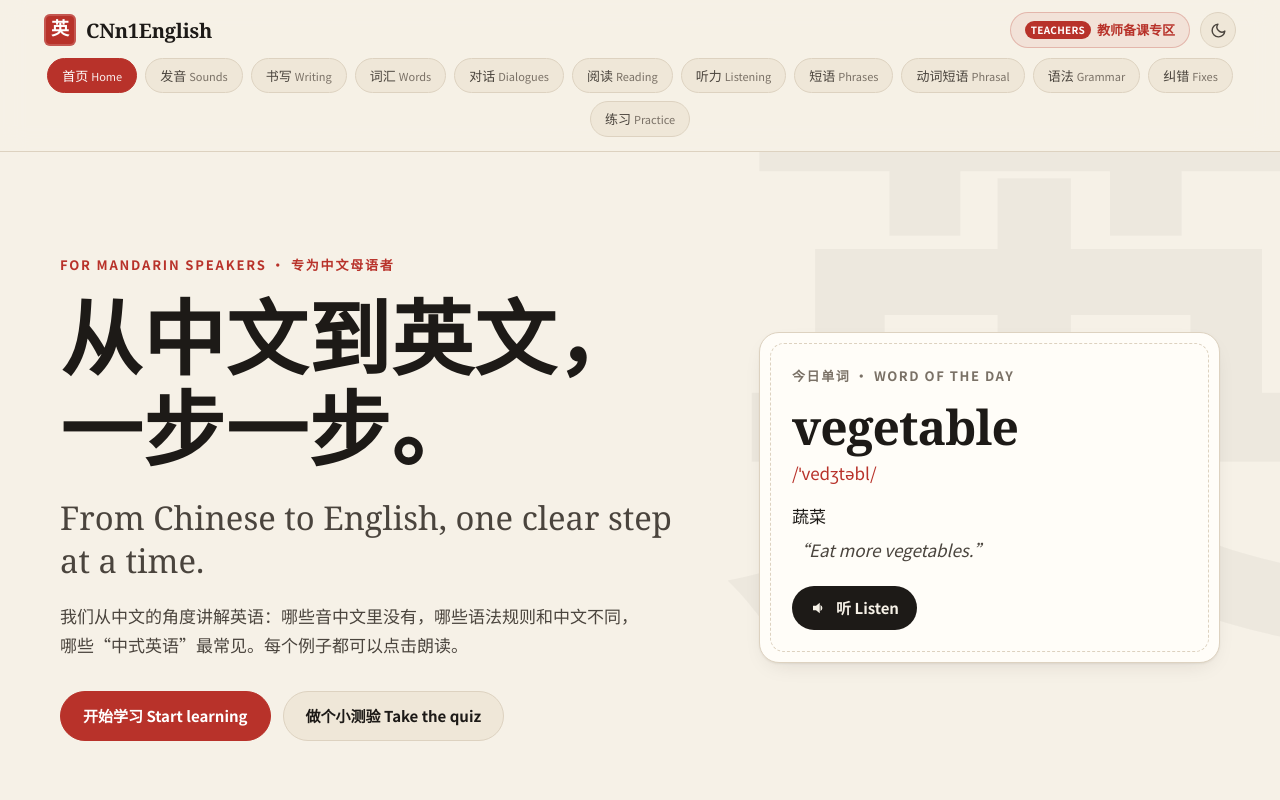
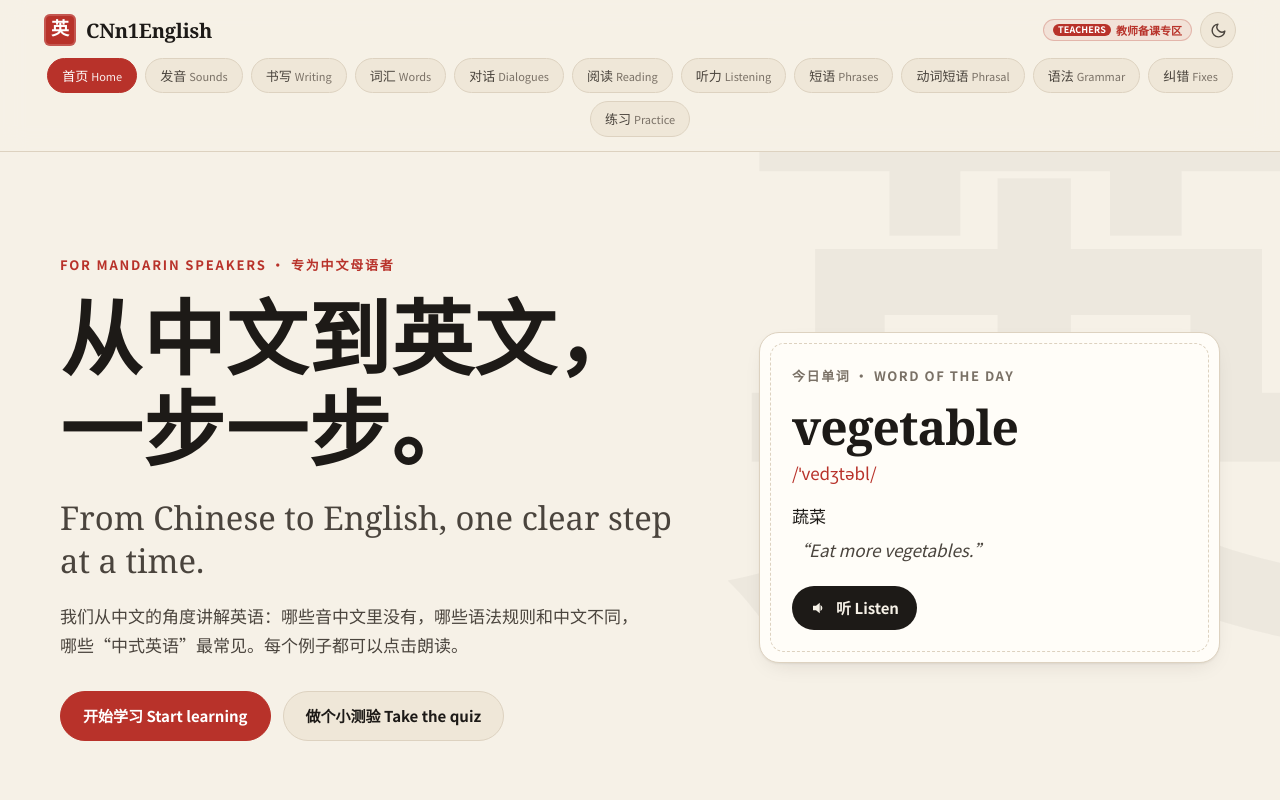
Before and after one commit to chanAle-lab/CNn1English, a plain HTML site: page index.html in a window 1280 px wide. Shown: the top 800 px of the page. Drawn offline with Linux system fonts and the light colour scheme; a web font is replaced by a local one.

Commit message:
Make teacher hub toggle button more compact and refined

```diff
--- a/assets/style.css
+++ b/assets/style.css
@@ -2325,35 +2325,46 @@ p { margin: 0; }
 .header-actions {
   display: flex;
   align-items: center;
-  gap: 10px;
+  gap: 8px;
 }
 .nav-btn-back,
-.nav-btn-studio,
-.nav-btn-teachers {
+.nav-btn-studio {
   display: inline-flex;
   align-items: center;
-  gap: 6px;
-  font-size: var(--text-xs);
+  gap: 5px;
+  font-size: 11.5px;
   font-weight: 600;
-  padding: 6px 14px;
+  padding: 3px 10px;
   border-radius: 999px;
   text-decoration: none;
   transition: all .15s ease;
   border: 1px solid var(--line);
   background: var(--paper-2);
   color: var(--ink);
+  line-height: 1.35;
+  white-space: nowrap;
 }
 .nav-btn-back:hover,
-.nav-btn-studio:hover,
-.nav-btn-teachers:hover {
+.nav-btn-studio:hover {
   background: var(--card);
   border-color: var(--ink);
   color: var(--ink);
 }
 .nav-btn-teachers {
+  display: inline-flex;
+  align-items: center;
+  gap: 5px;
+  font-size: 11px;
+  font-weight: 600;
+  padding: 3px 9px;
+  border-radius: 999px;
+  text-decoration: none;
+  transition: all .15s ease;
+  border: 1px solid rgba(184, 50, 42, 0.25);
   background: rgba(184, 50, 42, 0.08);
-  border-color: rgba(184, 50, 42, 0.25);
   color: var(--red);
+  line-height: 1.3;
+  white-space: nowrap;
 }
 .nav-btn-teachers:hover {
   background: var(--red);
@@ -2363,12 +2374,13 @@ p { margin: 0; }
 .badge-tag {
   background: var(--red);
   color: #fff;
-  font-size: 10px;
-  padding: 1px 6px;
+  font-size: 9px;
+  padding: 1px 5px;
   border-radius: 999px;
   text-transform: uppercase;
   font-weight: 700;
-  letter-spacing: .03em;
+  letter-spacing: .02em;
+  line-height: 1.2;
 }
 
 .teacher-hero {
```
